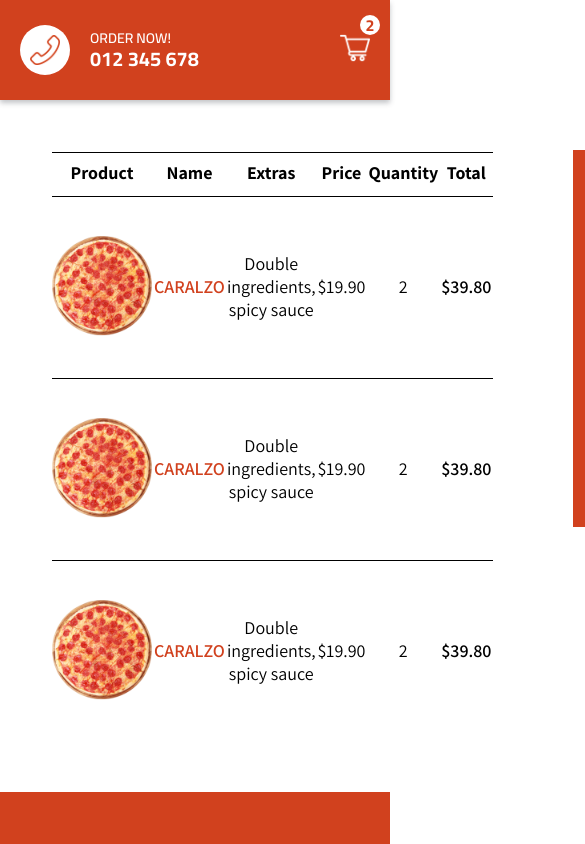
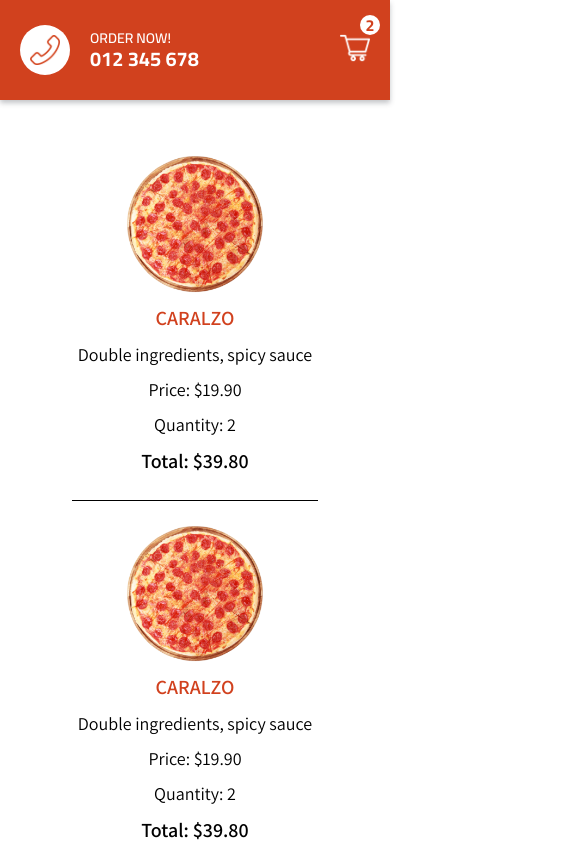
Before and after one commit to manoMotta/FoodOrderingApp, a Next.js app: page /cart in a window 390 px wide. Shown: the top 844 px of the page, 585 px wide, since content can reach past the window. Built offline with nearby package versions, Linux system fonts and the light colour scheme.

Commit message:
responsive cart

```diff
--- a/src/pages/cart.jsx
+++ b/src/pages/cart.jsx
@@ -7,7 +7,7 @@ const Cart = () => {
       <div className={styles.left}>
         <table className={styles.table}>
           <thead>
-            <tr className={styles.tr}>
+            <tr className={styles.trTitle}>
               <th>Product</th>
               <th>Name</th>
               <th>Extras</th>
@@ -18,7 +18,7 @@ const Cart = () => {
           </thead>
 
           <tbody>
-            <tr>
+            <tr className={styles.tr}>
               <td className={styles.imgTd}>
                 <div className={styles.imgContainer}>
                   <Image src="/images/pizza.png" layout="fill" objectFit="cover" alt="" />
@@ -40,7 +40,7 @@ const Cart = () => {
                 <span className={styles.total}>$39.80</span>
               </td>
             </tr>
-            <tr>
+            <tr className={styles.tr}>
               <td className={styles.imgTd}>
                 <div className={styles.imgContainer}>
                   <Image src="/images/pizza.png" layout="fill" objectFit="cover" alt="" />
@@ -62,7 +62,7 @@ const Cart = () => {
                 <span className={styles.total}>$39.80</span>
               </td>
             </tr>
-            <tr>
+            <tr className={styles.tr}>
               <td className={styles.imgTd}>
                 <div className={styles.imgContainer}>
                   <Image src="/images/pizza.png" layout="fill" objectFit="cover" alt="" />
--- a/src/styles/Cart.module.scss
+++ b/src/styles/Cart.module.scss
@@ -119,3 +119,94 @@
     transform: scale(0.98);
   }
 }
+
+@media screen and (max-width: 1200px) {
+  .container {
+    flex-direction: column;
+  }
+
+  .right {
+    justify-content: center;
+  }
+
+  .wrapper {
+    width: 60%;
+  }
+}
+
+@media screen and (max-width: 900px) {
+  .container {
+    flex-direction: column;
+    padding: 20px 20px 60px;
+  }
+
+  .table {
+    display: flex;
+    flex-direction: column;
+    align-items: center;
+    justify-content: center;
+
+    tr {
+      margin-bottom: 40px;
+
+      td {
+        padding: 6px;
+      }
+
+      &::after {
+        width: 0;
+      }
+
+      &:not(:nth-child(1))::after {
+        content: '';
+        position: absolute;
+        width: 100%;
+        max-width: 100vw;
+        height: 1px;
+        background-color: #000;
+        top: -20px;
+      }
+    }
+  }
+
+  .trTitle {
+    display: none;
+  }
+
+  .tr {
+    display: flex;
+    flex-direction: column;
+  }
+
+  .imgContainer {
+    width: 35vw;
+    height: 35vw;
+  }
+
+  .name, .total {
+    font-size: 20px;
+  }
+
+  .extras, .price, .quantity {
+    font-size: 18px;
+  }
+
+  .price::before {
+    content: "Price: ";
+  }
+
+  .quantity::before {
+    content: "Quantity: ";
+  }
+
+  .total::before {
+    content: "Total: ";
+    font-weight: 600;
+  }
+}
+
+@media screen and (max-width: 600px) {
+  .wrapper {
+    width: 100%;
+  }
+}
```
